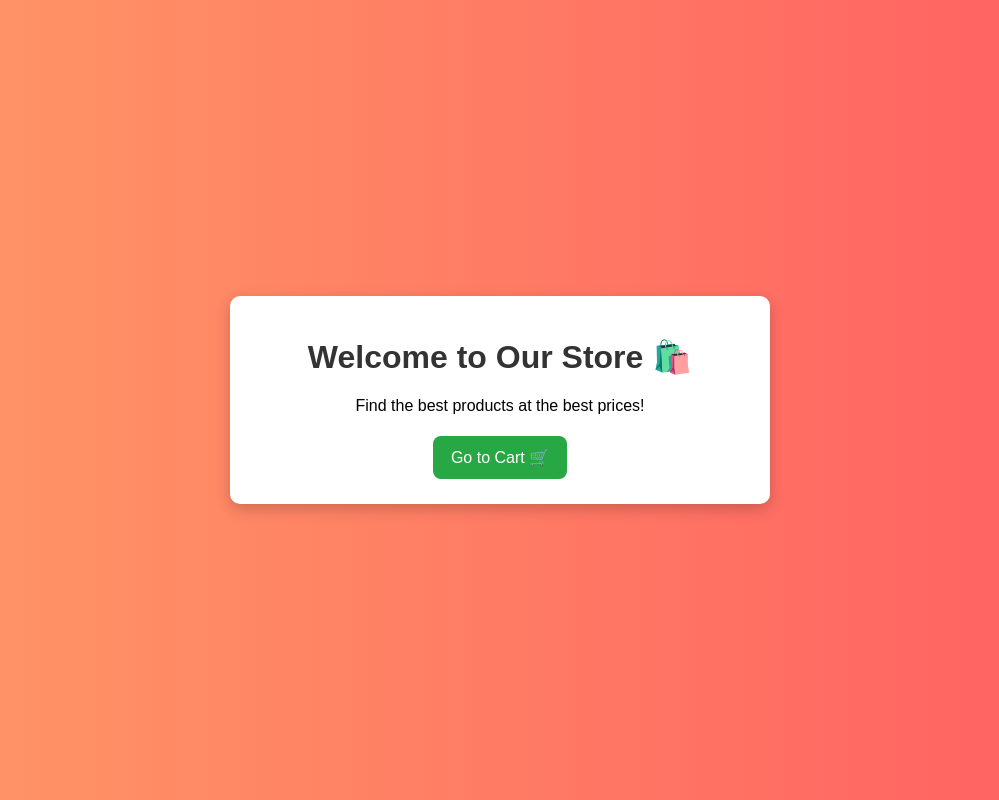
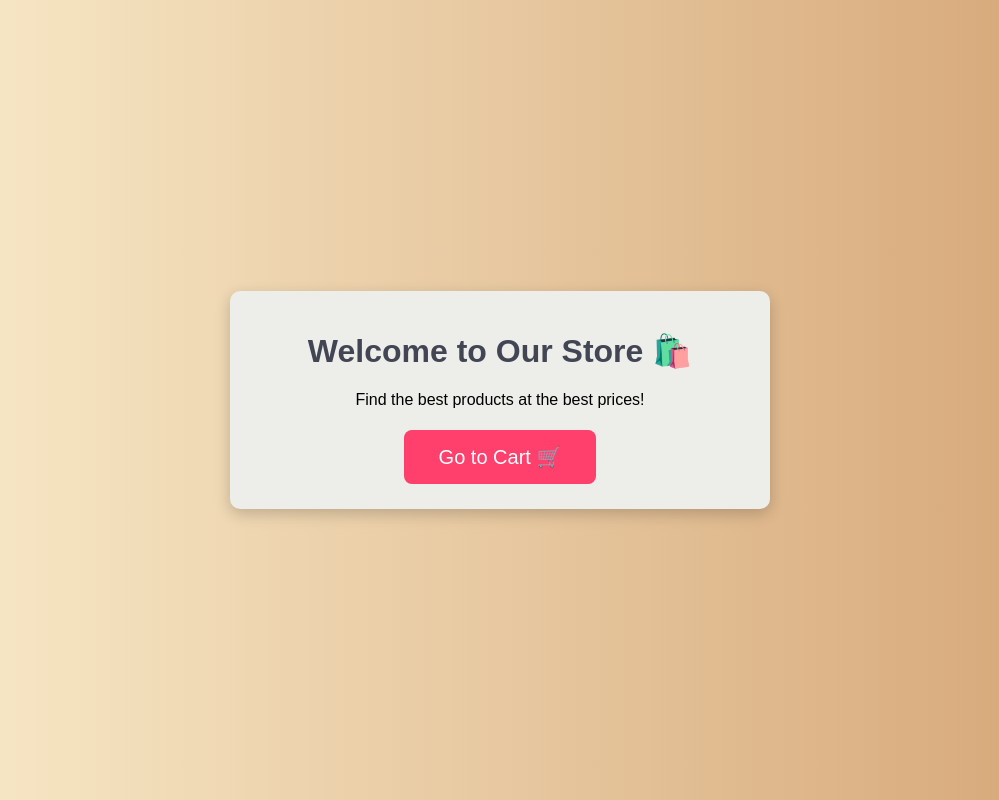
Before and after one commit to khushikumari05/Shopping-Cart-Asses1, a plain HTML site: page index.html in a window 1280 px wide. Shown: the whole page, without its empty margins (140-1139 px from the left). Drawn offline with Linux system fonts and the light colour scheme.

Commit message:
almost done

```diff
--- a/style.css
+++ b/style.css
@@ -1,7 +1,7 @@
 /* General Styles */
 body {
     font-family: 'Poppins', sans-serif;
-    background: linear-gradient(to right, #ff9966, #ff5e62);
+    background: linear-gradient(to right, #faedcd, #d4a373);
     margin: 0;
     padding: 0;
     display: flex;
@@ -13,7 +13,7 @@ body {
 /* Home Page Styling */
 .home-container {
     text-align: center;
-    background: white;
+    background: #edede9;
     padding: 20px;
     border-radius: 10px;
     box-shadow: 0 5px 15px rgba(0, 0, 0, 0.2);
@@ -22,29 +22,29 @@ body {
 }
 
 .home-container h1 {
-    color: #333;
+    color: #424553;
 }
 
 .nav-button {
-    background: #28a745;
+    background: #ff3f6c;
     color: white;
     border: none;
-    padding: 12px 18px;
-    font-size: 16px;
+    padding: 15px 35px;
+    font-size: 20px;
     cursor: pointer;
     border-radius: 8px;
     transition: 0.3s;
 }
 
 .nav-button:hover {
-    background: #218838;
+    background: #ff698c;
 }
 
 /* Shopping Cart Styling */
 .container {
     width: 90%;
     max-width: 600px;
-    background: white;
+    background: #edede9;
     padding: 20px;
     border-radius: 10px;
     box-shadow: 0 5px 15px rgba(0, 0, 0, 0.2);
@@ -75,7 +75,7 @@ body {
 
 /* Buttons */
 button {
-    background: #007bff;
+    background: #ff698c;
     color: white;
     border: none;
     padding: 8px 15px;
@@ -87,7 +87,7 @@ button {
 }
 
 button:hover {
-    background: #0056b3;
+    background: #ff3f6c;
     transform: scale(1.05);
 }
 
```
